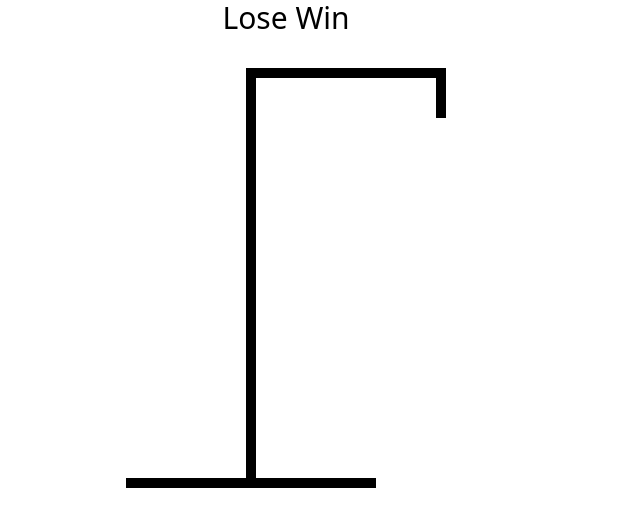
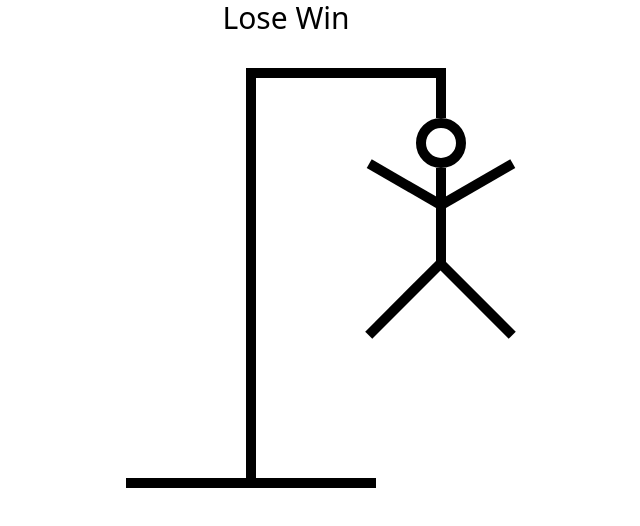
Before and after one commit to chantaseng/react-ts-hangman, a React (Vite) app: page / in a window 1280 px wide. Shown: the top 526 px of the page, without its empty margins (354-994 px from the left). Built offline with nearby package versions, Linux system fonts and the light colour scheme.

Commit message:
Elements of person put inside of variables

```diff
--- a/src/HangmanDrawing.tsx
+++ b/src/HangmanDrawing.tsx
@@ -1,6 +1,36 @@
+const HEAD = (
+  <div className="absolute right-[-20px] top-[50px] h-[50px] w-[50px] rounded-[100%] border-[10px] border-black" />
+);
+
+const BODY = (
+  <div className="absolute right-0 top-[100px] h-[100px] w-2.5 bg-black" />
+);
+
+const LEFT_ARM = (
+  <div className="absolute right-[10px] top-[130px] h-2.5 w-[80px] origin-bottom-right rotate-[30deg] bg-black" />
+);
+
+const RIGHT_ARM = (
+  <div className="absolute right-[-80px] top-[130px] h-2.5 w-[80px] origin-bottom-left -rotate-[30deg] bg-black" />
+);
+
+const LEFT_LEG = (
+  <div className="absolute right-[3px] top-[190px] h-2.5 w-[100px] origin-bottom-right -rotate-45 bg-black" />
+);
+
+const RIGHT_LEG = (
+  <div className="absolute right-[-92px] top-[190px] h-2.5 w-[100px] origin-bottom-left rotate-45 bg-black" />
+);
+
 export function HangmanDrawing() {
   return (
     <div className="relative">
+      {HEAD}
+      {BODY}
+      {LEFT_ARM}
+      {RIGHT_ARM}
+      {LEFT_LEG}
+      {RIGHT_LEG}
       <div className="absolute right-0 top-0 h-[50px] w-2.5 bg-black" />
       <div className="ml-[120px] h-2.5 w-[200px] bg-black" />
       <div className="ml-[120px] h-[400px] w-2.5 bg-black" />
```
